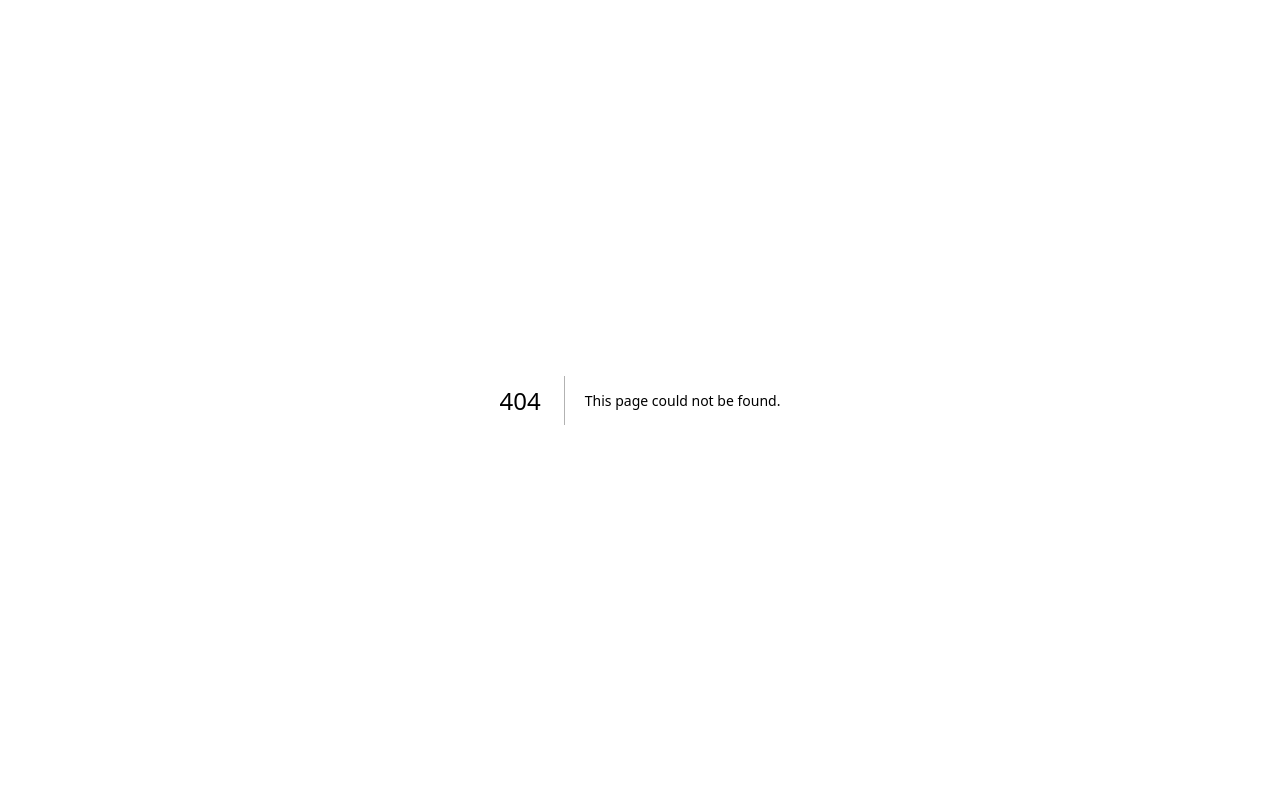
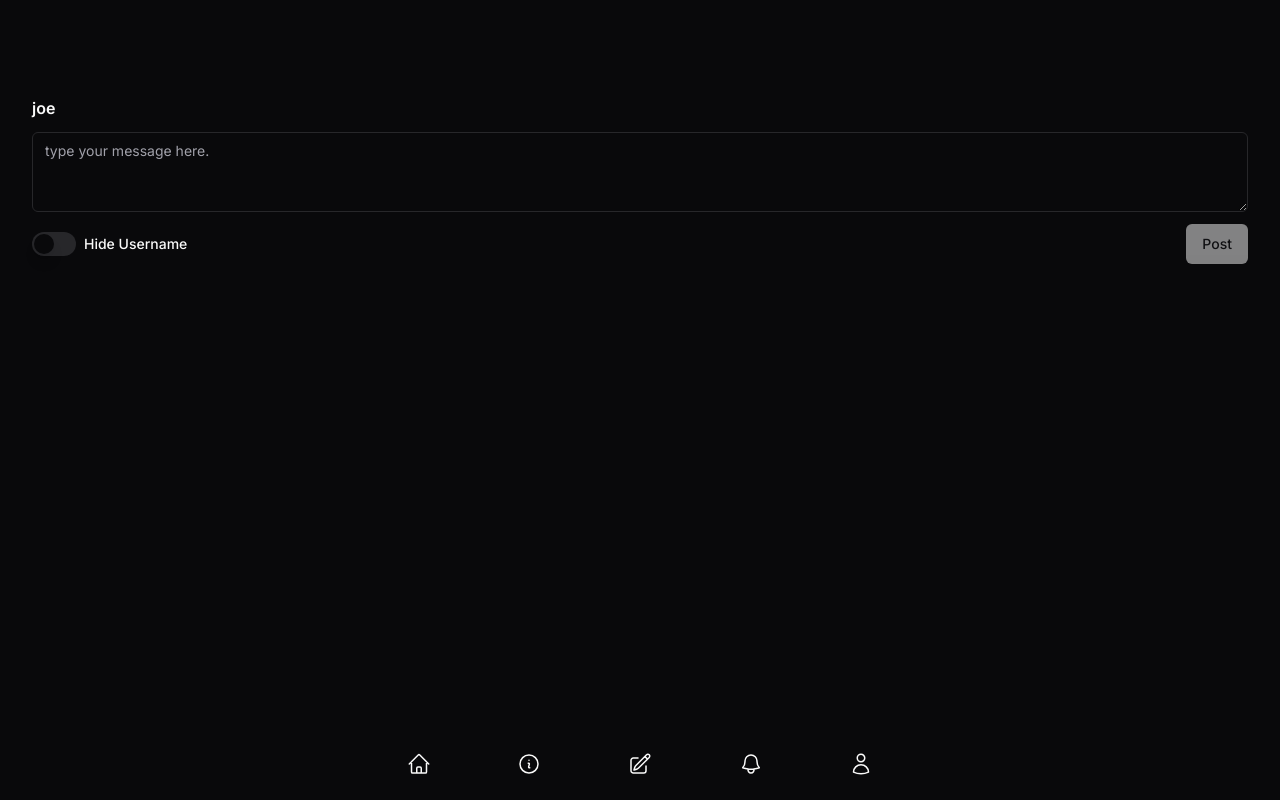
Before and after one commit to joshxfi/the-forum, a Next.js app: page /compose in a window 1280 px wide. Before the commit this address had no page. Built offline with nearby package versions, Linux system fonts and the light colour scheme.

Commit message:
feat: add compose message page

```diff
--- a/package.json
+++ b/package.json
@@ -15,6 +15,7 @@
     "@prisma/client": "^5.2.0",
     "@radix-ui/react-label": "^2.0.2",
     "@radix-ui/react-slot": "^1.0.2",
+    "@radix-ui/react-switch": "^1.0.3",
     "@types/node": "20.5.7",
     "@types/react": "18.2.21",
     "@types/react-dom": "18.2.7",
--- /dev/null
+++ b/src/app/compose/page.tsx
@@ -0,0 +1,39 @@
+"use client";
+
+import { useState } from "react";
+import { Menu } from "@/components/menu";
+import { Label } from "@/components/ui/label";
+import { Switch } from "@/components/ui/switch";
+import { Button } from "@/components/ui/button";
+import { Textarea } from "@/components/ui/textarea";
+
+export default function Compose() {
+  const [text, setText] = useState("");
+
+  return (
+    <section className="mt-24 container">
+      <div className="flex flex-col gap-y-3">
+        <h2 className="font-semibold">joe</h2>
+        <Textarea
+          value={text}
+          onChange={(e) => setText(e.target.value)}
+          placeholder="type your message here."
+          className="max-h-[500px]"
+        />
+
+        <div className="flex justify-between items-center">
+          <div className="flex items-center space-x-2">
+            <Switch id="hide-username" />
+            <Label htmlFor="hide-username">Hide Username</Label>
+          </div>
+
+          <Button disabled={text.length === 0} className="self-end">
+            Post
+          </Button>
+        </div>
+      </div>
+
+      <Menu />
+    </section>
+  );
+}
--- /dev/null
+++ b/src/components/ui/switch.tsx
@@ -0,0 +1,27 @@
+import * as React from "react"
+import * as SwitchPrimitives from "@radix-ui/react-switch"
+
+import { cn } from "@/lib/utils"
+
+const Switch = React.forwardRef<
+  React.ElementRef<typeof SwitchPrimitives.Root>,
+  React.ComponentPropsWithoutRef<typeof SwitchPrimitives.Root>
+>(({ className, ...props }, ref) => (
+  <SwitchPrimitives.Root
+    className={cn(
+      "peer inline-flex h-[24px] w-[44px] shrink-0 cursor-pointer items-center rounded-full border-2 border-transparent transition-colors focus-visible:outline-none focus-visible:ring-2 focus-visible:ring-ring focus-visible:ring-offset-2 focus-visible:ring-offset-background disabled:cursor-not-allowed disabled:opacity-50 data-[state=checked]:bg-primary data-[state=unchecked]:bg-input",
+      className
+    )}
+    {...props}
+    ref={ref}
+  >
+    <SwitchPrimitives.Thumb
+      className={cn(
+        "pointer-events-none block h-5 w-5 rounded-full bg-background shadow-lg ring-0 transition-transform data-[state=checked]:translate-x-5 data-[state=unchecked]:translate-x-0"
+      )}
+    />
+  </SwitchPrimitives.Root>
+))
+Switch.displayName = SwitchPrimitives.Root.displayName
+
+export { Switch }
--- /dev/null
+++ b/src/components/ui/textarea.tsx
@@ -0,0 +1,24 @@
+import * as React from "react"
+
+import { cn } from "@/lib/utils"
+
+export interface TextareaProps
+  extends React.TextareaHTMLAttributes<HTMLTextAreaElement> {}
+
+const Textarea = React.forwardRef<HTMLTextAreaElement, TextareaProps>(
+  ({ className, ...props }, ref) => {
+    return (
+      <textarea
+        className={cn(
+          "flex min-h-[80px] w-full rounded-md border border-input bg-background px-3 py-2 text-sm ring-offset-background placeholder:text-muted-foreground focus-visible:outline-none focus-visible:ring-2 focus-visible:ring-ring focus-visible:ring-offset-2 disabled:cursor-not-allowed disabled:opacity-50",
+          className
+        )}
+        ref={ref}
+        {...props}
+      />
+    )
+  }
+)
+Textarea.displayName = "Textarea"
+
+export { Textarea }
```
Also changed, not shown: 1 other file (tests, documents, lock files or other folders).
